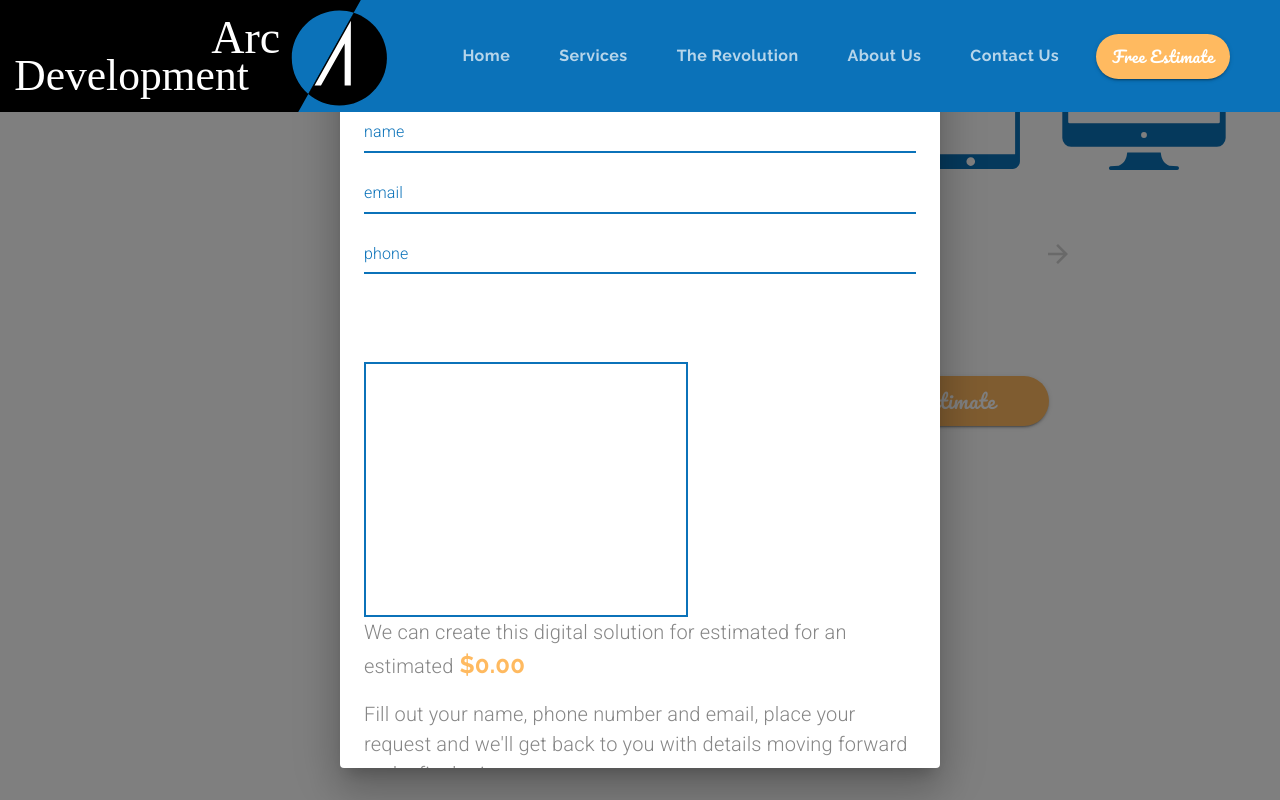
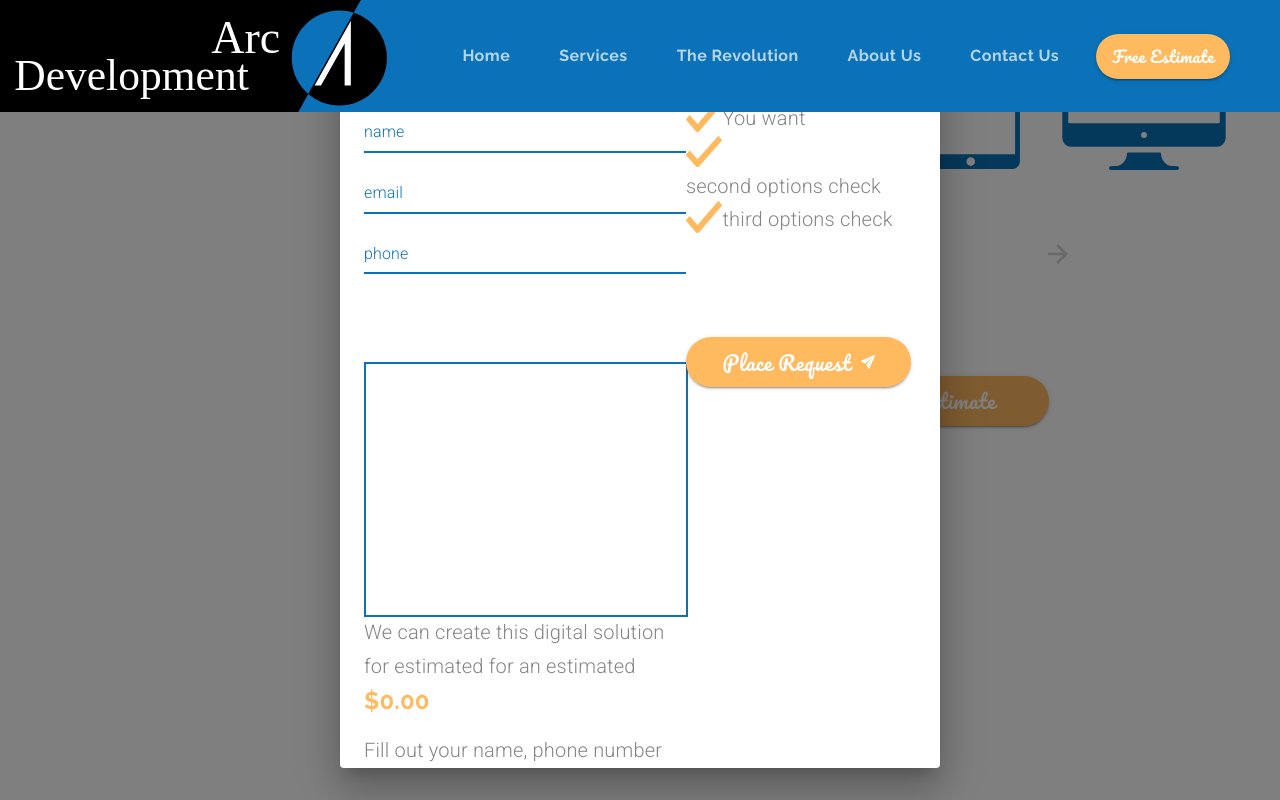
Before and after one commit to wrzchwc/software-company-practice, a React (Create React App) app: page /estimate in a window 1280 px wide. Both pictures are taken after a click on the button "Get Estimate". Shown: the part 423-1223 px from the top of the page. Built offline with nearby package versions, Linux system fonts and the light colour scheme.

Commit message:
Service and platform summary

```diff
--- a/src/components/App.js
+++ b/src/components/App.js
@@ -12,7 +12,7 @@ import {MobileApps} from "./services/main/MobileApps";
 import {Websites} from "./services/main/websites/Websites";
 import {Revolution} from "./revolution/Revolution";
 import {About} from "./about/About";
-import {Estimate} from "./Estimate";
+import {Estimate} from "./estimate/Estimate";
 
 
 const App = () => {
--- a/src/components/Estimate.js
+++ b/src/components/estimate/Estimate.js
@@ -12,34 +12,35 @@ import {
     Typography, useMediaQuery,
     useTheme
 } from "@material-ui/core";
-import {animationOptions} from "./services/animationOptions";
+import {animationOptions} from "../services/animationOptions";
 
-import check from '../assets/check.svg';
-import send from '../assets/send.svg';
-import software from '../assets/software.svg';
-import mobile from '../assets/mobile.svg';
-import website from '../assets/website.svg';
-import backArrow from '../assets/backArrow.svg';
-import forwardArrow from '../assets/forwardArrow.svg';
-import backArrowDisabled from '../assets/backArrowDisabled.svg';
-import forwardArrowDisabled from '../assets/forwardArrowDisabled.svg';
-import camera from '../assets/camera.svg';
-import upload from '../assets/upload.svg';
-import person from '../assets/person.svg';
-import persons from '../assets/persons.svg';
-import people from '../assets/people.svg';
-import info from '../assets/info.svg';
-import bell from '../assets/bell.svg';
-import users from '../assets/users.svg';
-import iphone from '../assets/iphone.svg';
-import gps from '../assets/gps.svg';
-import customized from '../assets/customized.svg';
-import data from '../assets/data.svg';
-import android from '../assets/android.svg';
-import globe from '../assets/globe.svg';
-import biometrics from '../assets/biometrics.svg';
+import check from '../../assets/check.svg';
+import send from '../../assets/send.svg';
+import software from '../../assets/software.svg';
+import mobile from '../../assets/mobile.svg';
+import website from '../../assets/website.svg';
+import backArrow from '../../assets/backArrow.svg';
+import forwardArrow from '../../assets/forwardArrow.svg';
+import backArrowDisabled from '../../assets/backArrowDisabled.svg';
+import forwardArrowDisabled from '../../assets/forwardArrowDisabled.svg';
+import camera from '../../assets/camera.svg';
+import upload from '../../assets/upload.svg';
+import person from '../../assets/person.svg';
+import persons from '../../assets/persons.svg';
+import people from '../../assets/people.svg';
+import info from '../../assets/info.svg';
+import bell from '../../assets/bell.svg';
+import users from '../../assets/users.svg';
+import iphone from '../../assets/iphone.svg';
+import gps from '../../assets/gps.svg';
+import customized from '../../assets/customized.svg';
+import data from '../../assets/data.svg';
+import android from '../../assets/android.svg';
+import globe from '../../assets/globe.svg';
+import biometrics from '../../assets/biometrics.svg';
 
-import estimateAnimation from '../animations/estimateAnimation/data.json';
+import estimateAnimation from '../../animations/estimateAnimation/data.json';
+import {Expectation} from "./Expectation";
 
 const useStyles = makeStyles(theme => ({
     icon: {
@@ -342,6 +343,11 @@ export const Estimate = () => {
     const [phoneHelper, setPhoneHelper] = useState('');
     const [message, setMessage] = useState('');
     const [total, setTotal] = useState(0);
+    const [service, setService] = useState([]);
+    const [platforms, setPlatforms] = useState([]);
+    const [customFeatures, setCustomFeatures] = useState('');
+    const [category, setCategory] = useState('');
+    const [users, setUsers] = useState('');
 
     const nextQuestion = () => {
         const newQuestions = cloneDeep(questions);
@@ -402,12 +408,15 @@ export const Estimate = () => {
         switch (newSelected.title) {
             case "Custom Software Development":
                 setQuestions(softwareQuestions);
+                setService(newSelected.title);
                 break;
             case "iOS/Android App Development":
                 setQuestions(softwareQuestions);
+                setService(newSelected.title);
                 break;
             case "Website Development":
                 setQuestions(websiteQuestions);
+                setService(newSelected.title);
                 break;
             default:
                 setQuestions(newQuestions);
@@ -449,6 +458,31 @@ export const Estimate = () => {
             cost *= userCost;
         }
         setTotal(cost);
+    }
+
+    const getPlatforms = () => {
+        if (questions.length > 2) {
+            let newPlatforms = [];
+            questions
+                .filter(question => question.title === 'Which platforms do you need supported?')
+                .map(question => question.options.filter(option => option.selected))[0]
+                .map(option => newPlatforms.push(option.title));
+            setPlatforms(newPlatforms);
+        }
+    };
+
+    const getPlatformsString = () => {
+        switch (platforms.length) {
+            case 1:
+                return `for ${platforms.includes('Web Application') ? 'a' : 'an'} ${platforms[0]}`;
+            case 2:
+                const article = platforms.includes('Web Application') ? 'a' : 'an';
+                return `for ${article} ${platforms[0]} and an ${platforms[1]}.`;
+            case 3:
+                return 'for a Web Application, an iOS Application, and an Android Application.';
+            default:
+                return null;
+        }
     }
 
     return (
@@ -573,6 +607,7 @@ export const Estimate = () => {
                         onClick={() => {
                             setDialogOpen(true);
                             getTotal();
+                            getPlatforms();
                         }}
                     >
                         Get Estimate
@@ -587,7 +622,7 @@ export const Estimate = () => {
                 </Grid>
                 <DialogContent>
                     <Grid container>
-                        <Grid item container direction={'column'}>
+                        <Grid item container md={7} direction={'column'}>
                             <Grid item style={{marginBottom: "0.5em"}}>
                                 <TextField
                                     label={"name"}
@@ -646,6 +681,37 @@ export const Estimate = () => {
                                 </Typography>
                             </Grid>
                         </Grid>
+                        <Grid item container md={5} direction={'column'}>
+                            <Grid item>
+                                <Grid container direction={'column'}>
+                                    <Expectation>
+                                        <>You want {service} {getPlatformsString()}</>
+                                    </Expectation>
+                                    <Grid item container alignItems={'center'}>
+                                        <Grid item>
+                                            <img src={check} alt={'checkmark'}/>
+                                        </Grid>
+                                        <Grid item>
+                                            <Typography variant={'body1'}>second options check</Typography>
+                                        </Grid>
+                                    </Grid>
+                                    <Grid item container alignItems={'center'}>
+                                        <Grid item>
+                                            <img src={check} alt={'checkmark'}/>
+                                        </Grid>
+                                        <Grid item>
+                                            <Typography variant={'body1'}>third options check</Typography>
+                                        </Grid>
+                                    </Grid>
+                                </Grid>
+                            </Grid>
+                            <Grid item>
+                                <Button variant={'contained'} className={classes.estimateButton}>
+                                    Place Request
+                                    <img src={send} alt={'paper airplane'} style={{marginLeft: '0.5em'}}/>
+                                </Button>
+                            </Grid>
+                        </Grid>
                     </Grid>
                 </DialogContent>
             </Dialog>
--- /dev/null
+++ b/src/components/estimate/Expectation.js
@@ -0,0 +1,16 @@
+import React from 'react';
+import {Grid, Typography} from "@material-ui/core";
+import check from "../../assets/check.svg";
+
+export const Expectation = props => {
+    return (
+        <Grid item container alignItems={'center'}>
+            <Grid item>
+                <img src={check} alt={'checkmark'}/>
+            </Grid>
+            <Grid item>
+                <Typography variant={'body1'}>{props.children}</Typography>
+            </Grid>
+        </Grid>
+    );
+}
```
